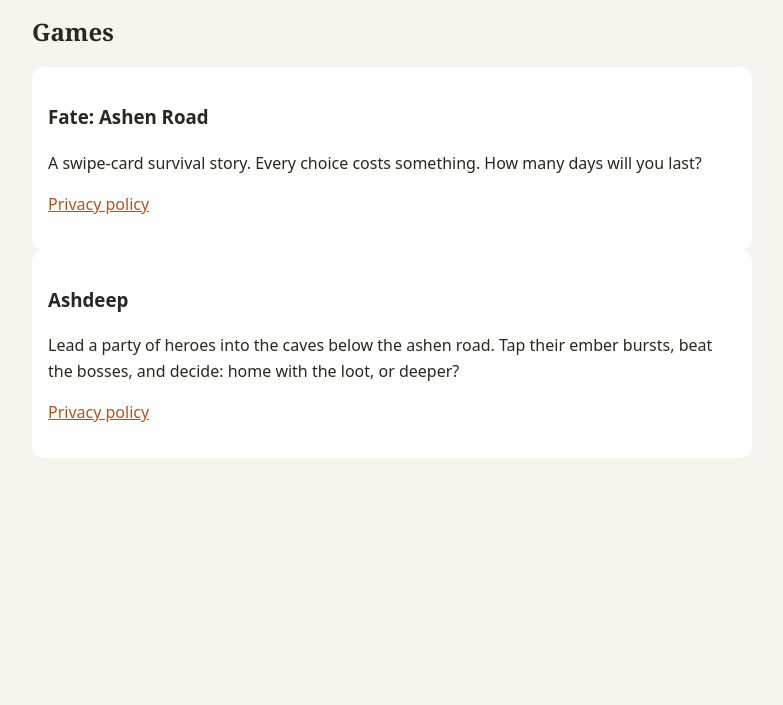
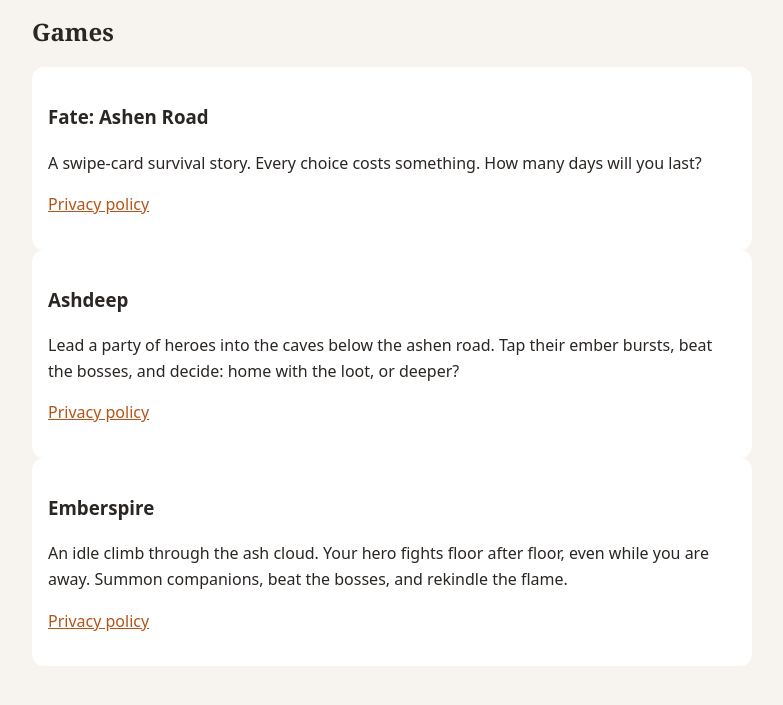
Before and after one commit to voxagastudios/voxagastudios.github.io, a plain HTML site: page index.html in a window 1280 px wide. Shown: the part 159-864 px from the top of the page, without its empty margins (248-1031 px from the left). Before the commit the page ends 800 px from the top, so only its background shows below. Drawn offline with Linux system fonts and the light colour scheme.

Commit message:
Add files via upload

```diff
--- a/index.html
+++ b/index.html
@@ -80,6 +80,11 @@
         <p>Lead a party of heroes into the caves below the ashen road. Tap their ember bursts, beat the bosses, and decide: home with the loot, or deeper?</p>
         <p><a href="ashdeep/privacy.html">Privacy policy</a></p>
     </div>
+    <div class="game">
+        <h3>Emberspire</h3>
+        <p>An idle climb through the ash cloud. Your hero fights floor after floor, even while you are away. Summon companions, beat the bosses, and rekindle the flame.</p>
+        <p><a href="emberspire/privacy.html">Privacy policy</a></p>
+    </div>
 </main>
 </body>
 </html>
```
